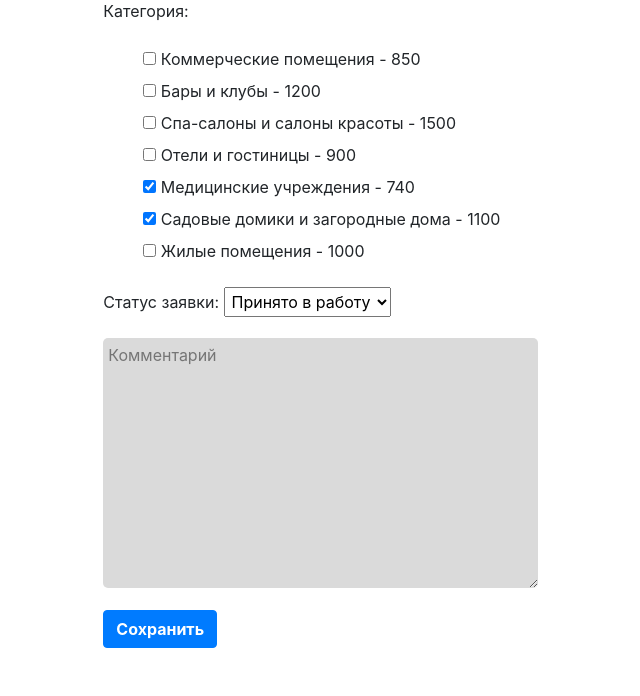
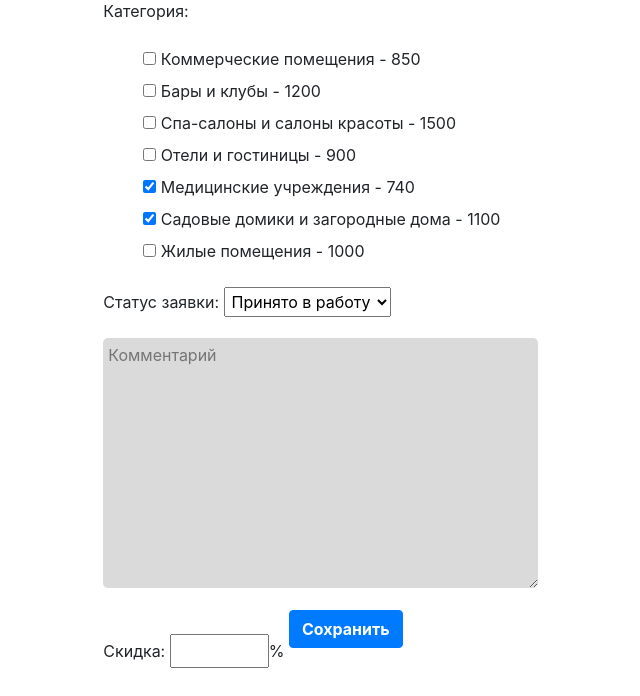
Before and after one commit to ERTAsoN/rkis_task_2, a Django app: page /design/app/1/edit/ in a window 1280 px wide. Shown: the part 505-1201 px from the top of the page, without its empty margins (125-765 px from the left). Run offline with Django 3.2, Linux system fonts and the light colour scheme; data comes from the database, SQL or seed files in the repository; both versions use the stored data as it was after the commit; some libraries are stand-ins or nearby versions.

Commit message:
discount_start

```diff
--- a/design/mysite/forms.py
+++ b/design/mysite/forms.py
@@ -106,6 +106,7 @@ class CreateApplicationForm(forms.ModelForm):
 class EditAppForm(forms.ModelForm):
     design_comment = forms.CharField(required=False, max_length=200, label='', widget=forms.Textarea(attrs={'placeholder': 'Комментарий'}))
     design_photo = forms.FileField(required=False, label='Изображение дизайна', validators=[FileExtensionValidator(allowed_extensions=['jpg', 'jpeg', 'png', 'bmp'])])
+    discount = forms.IntegerField(min_value=0, max_value=100, label='Скидка')
 
     class Meta:
         model = DesignApplication
--- a/design/mysite/models.py
+++ b/design/mysite/models.py
@@ -30,6 +30,8 @@ class DesignApplication(models.Model):
     photo = models.FileField(verbose_name='Фото помещения')
     time_created = models.DateTimeField(auto_now_add=True, verbose_name='Дата создания')
     category = models.ManyToManyField(Category, null=False, verbose_name='Категория')
+    discount = models.IntegerField(verbose_name='Скидка', default=0)
+    payment_confirmed = models.BooleanField(verbose_name='Оплата произведена', default=False)
 
     design_comment = models.TextField(max_length=1000, verbose_name='Комментарий', default='')
     design_photo = models.FileField(verbose_name='Изображение дизайна', blank=True)
@@ -63,4 +65,4 @@ class DesignApplication(models.Model):
 
     def get_price(self):
         categories = self.category.all()
-        return sum(category.price for category in categories)
+        return int(sum(category.price for category in categories) * (100 - self.discount) / 100)
--- a/design/mysite/static/css/styles.css
+++ b/design/mysite/static/css/styles.css
@@ -150,6 +150,15 @@ h3 {
     display: inline-block;
 }
 
+p:has(#id_discount) {
+    display: inline;
+}
+
+p:has(#id_discount)::after {
+    content: "%";
+    display: inline;
+}
+
 .bg-lightblue {
     background-color: cornflowerblue;
 }
```
Also changed, not shown: design/db.sqlite3, design/mysite/migrations/0010_auto_20241115_1347.py (added).
